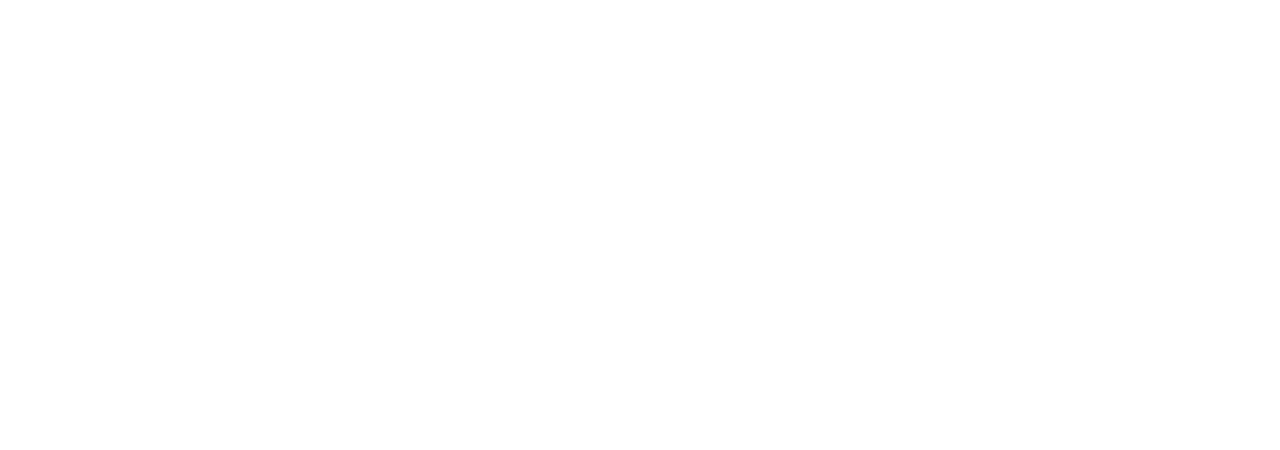
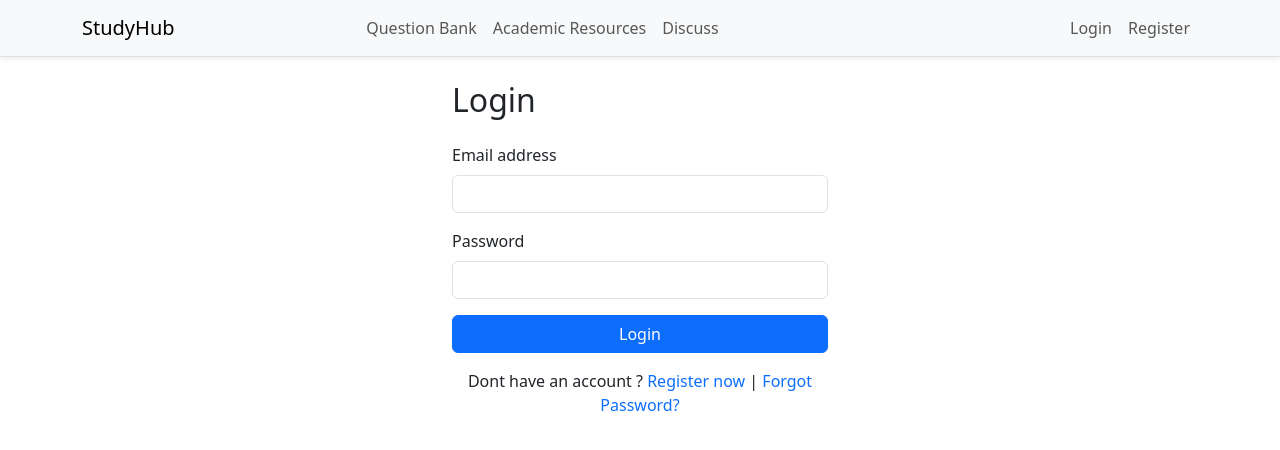
Before and after one commit to vasanthiarun/studyhubtrial, a React (Create React App) app in the folder frontend/: page /login in a window 1280 px wide. Before the commit this address had no page. Shown: the top 450 px of the page. Built offline with nearby package versions, Linux system fonts and the light colour scheme.

Commit message:
login form html added with links

```diff
--- a/frontend/src/App.js
+++ b/frontend/src/App.js
@@ -3,6 +3,7 @@
 import { Routes, Route, Outlet } from "react-router-dom";
 import Header from './components/header/header.component.jsx';
 import RegisterForm from './components/auth/register.component.jsx';
+import LoginForm from './components/auth/login.component.jsx';
 
 const Home = () => {
 	return (
@@ -17,6 +18,7 @@
       <Route path="/" element = {<Header />}>
           <Route index element = {<Home />} />
           <Route path="register" element = {<RegisterForm />} />
+          <Route path="login" element = {<LoginForm />} />
       </Route>
      </Routes>
    );
--- /dev/null
+++ b/frontend/src/components/auth/login.component.jsx
@@ -0,0 +1,47 @@
+import {React} from 'react';
+import { Link } from "react-router-dom";
+const LoginForm = () => {
+return (
+<div className="container mt-4" style={{ maxWidth: '400px' }}>
+      <h2 className="mb-4">Login</h2>
+      <form>
+        <div className="mb-3">
+          <label htmlFor="email" className="form-label">Email address</label>
+          <input
+            type="email"
+            className="form-control"
+            id="email"
+            name="email"
+            value=""
+          />
+        </div>
+
+        <div className="mb-3">
+          <label htmlFor="password" className="form-label">Password</label>
+          <input
+            type="password"
+            className="form-control"
+            id="password"
+            name="password"
+            value=""
+          />
+        </div>
+
+        <button type="submit" className="btn btn-primary w-100">Login</button>
+      </form>
+
+      {/* Login Link */}
+     <p className="mt-3 text-center">
+	  Dont have an account ?{' '}
+	  <Link to="/register" className="text-decoration-none">
+	    Register now
+	  </Link>
+	  {' '}|{' '}
+	  <Link to="/forgot-password" className="text-decoration-none">
+	    Forgot Password?
+	  </Link>
+    </p>
+    </div>
+);
+}
+export default LoginForm;
--- a/frontend/src/components/auth/register.component.jsx
+++ b/frontend/src/components/auth/register.component.jsx
@@ -1,4 +1,5 @@
 import {React} from 'react';
+import { Link } from "react-router-dom";
 const RegisterForm = () => {
 return (
 <div className="container mt-4" style={{ maxWidth: '400px' }}>
@@ -66,9 +67,9 @@
       {/* Login Link */}
       <p className="mt-3 text-center">
         Already registered?{' '}
-        <a href="/login" className="text-decoration-none">
+        <Link to="/login" className="text-decoration-none">
           Login now
-        </a>
+        </Link>
       </p>
     </div>
 );
```
